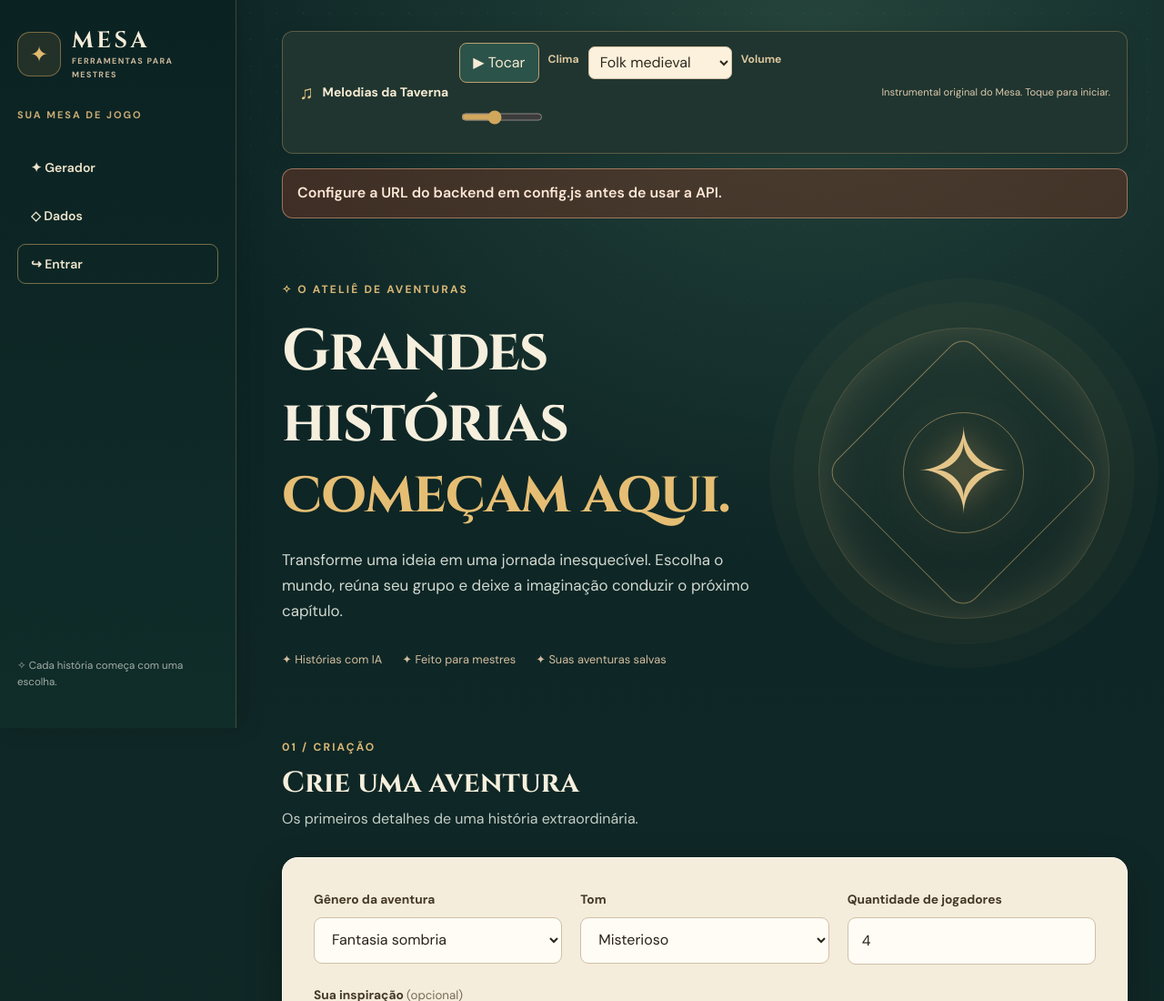
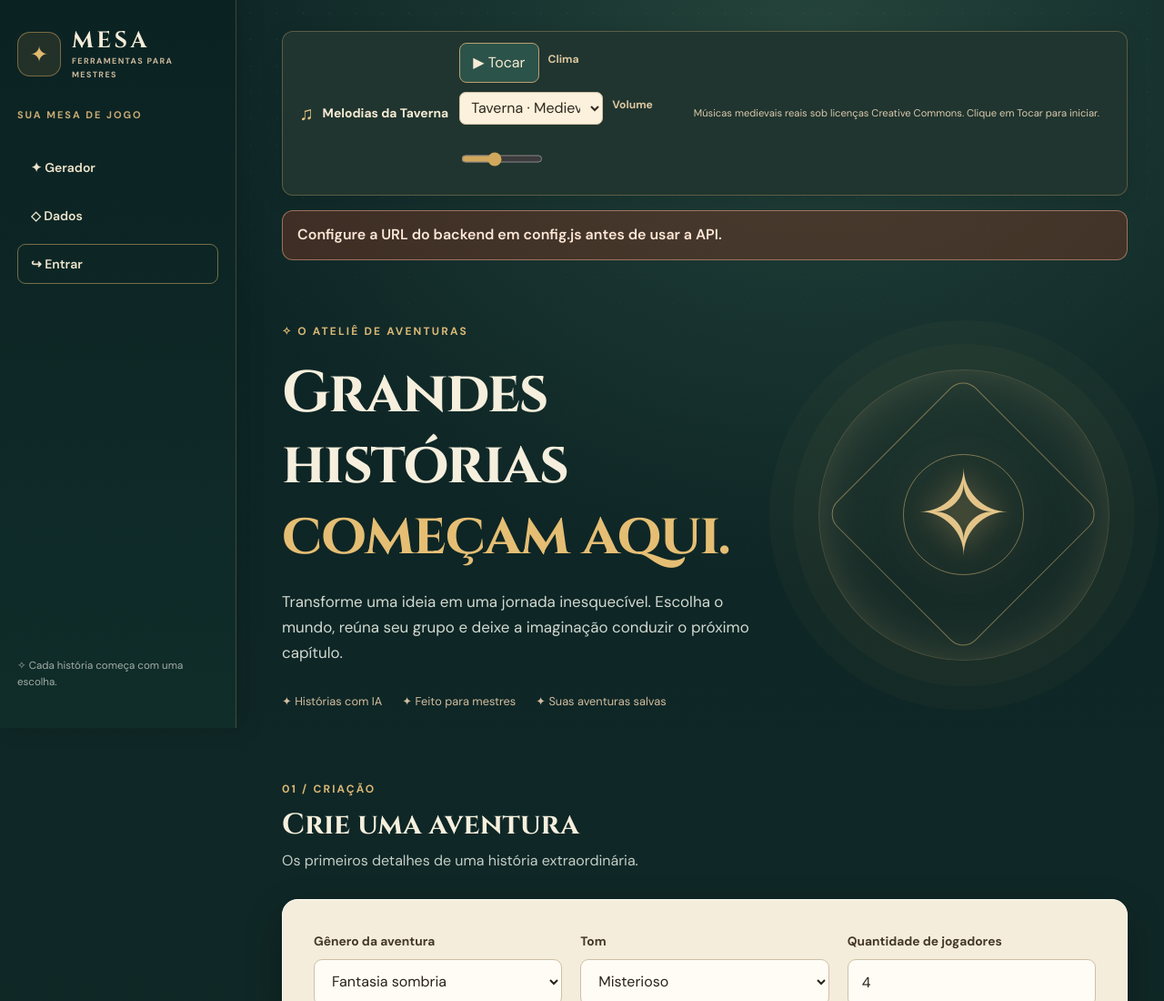
Before and after one commit to Orfeu-Lira/Gerador-de-hist-rias-de-RPG, a website: page public/index.html in a window 1280 px wide. Shown: the top 1100 px of the page at 91% size. Drawn offline with Linux system fonts and the light colour scheme.

Commit message:
ui: name real licensed medieval soundtracks and add composer attribution to player

```diff
--- a/public/index.html
+++ b/public/index.html
@@ -22,9 +22,9 @@
   <section class="musica-ambiente" aria-label="Trilha ambiente do Mesa">
     <div class="musica-ambiente-titulo"><span aria-hidden="true">♫</span><strong>Melodias da Taverna</strong></div>
     <div class="musica-ambiente-controles"><button id="ambiente-tocar" type="button" aria-pressed="false">▶ Tocar</button>
-    <label for="ambiente-estilo">Clima</label><select id="ambiente-estilo"><option value="taverna">Folk medieval</option><option value="floresta">Floresta</option><option value="jornada">Jornada</option></select>
+    <label for="ambiente-estilo">Clima</label><select id="ambiente-estilo"><option value="taverna">Taverna · Medieval Story</option><option value="floresta">Floresta · Medieval Dream</option><option value="jornada">Jornada · Chominciamento de Gioia</option></select>
     <label for="ambiente-volume">Volume</label><input id="ambiente-volume" type="range" min="0" max="100" value="30" step="5" aria-label="Volume da música ambiente"></div>
-    <p id="ambiente-estado" class="suave">Instrumental original do Mesa. Toque para iniciar.</p>
+    <p id="ambiente-estado" class="suave">Músicas medievais reais sob licenças Creative Commons. Clique em Tocar para iniciar.</p><p id="ambiente-creditos" class="musica-creditos" aria-live="polite"></p>
   </section>
   <p id="aviso" role="status"></p>
 
```
